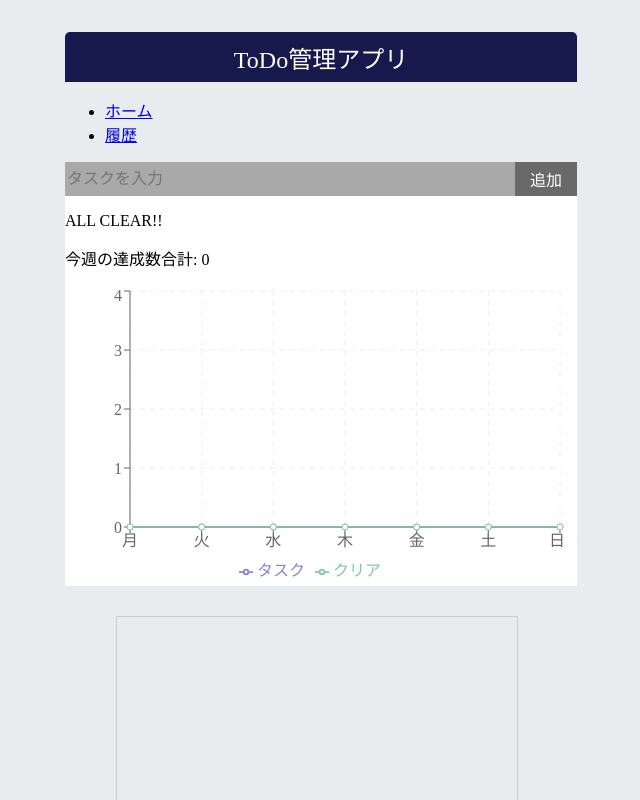
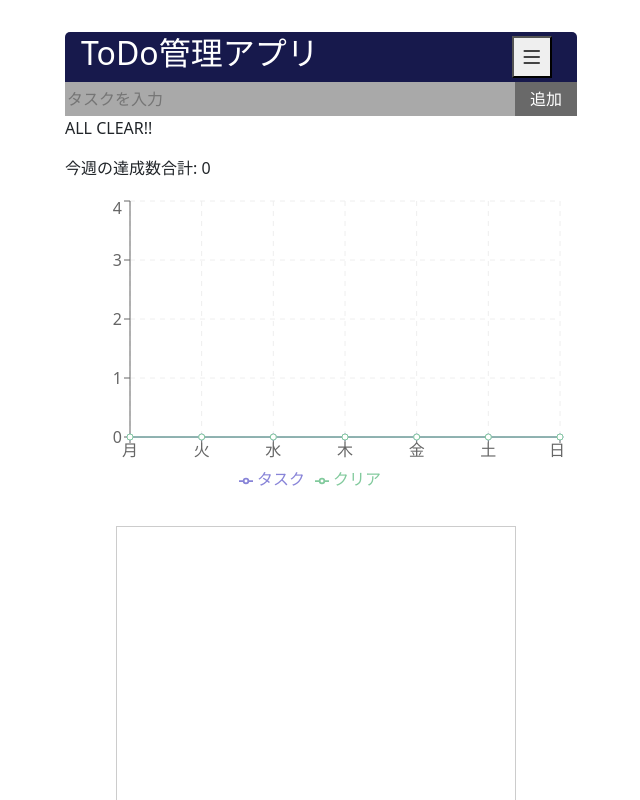
Before and after one commit to s1f10230171/react-todo-app, a React (Create React App) app: page / in a window 1280 px wide. Shown: the top 800 px of the page, without its empty margins (319-959 px from the left). Built offline with nearby package versions, Linux system fonts and the light colour scheme; the HTML template or start-up script is replaced by a standard one.

Commit message:
navをハンバーガーに

```diff
--- a/package.json
+++ b/package.json
@@ -7,6 +7,8 @@
     "@testing-library/jest-dom": "^6.6.3",
     "@testing-library/react": "^16.3.0",
     "@testing-library/user-event": "^13.5.0",
+    "bootstrap": "^5.3.6",
+    "bootstrap-icons": "^1.12.1",
     "react": "^19.1.0",
     "react-dom": "^19.1.0",
     "react-router-dom": "^7.5.3",
--- a/src/App.js
+++ b/src/App.js
@@ -7,6 +7,8 @@ import { BrowserRouter as Router, Routes, Route, Link } from "react-router-dom";
 import History from "./History";
 import Header from './Header';
 import StackedImages from './StackedImage';
+import 'bootstrap-icons/font/bootstrap-icons.css';
+import 'bootstrap/dist/css/bootstrap.min.css';
 
 function App() {
   const getToday = () => new Date().toISOString().split("T")[0];
@@ -100,7 +102,6 @@ function App() {
   return (
     <Router>
       <div className="App">
-        <div className='App-title'>ToDo管理アプリ</div>
         <Header />
         <Routes>
           <Route path="/" element={
--- /dev/null
+++ b/src/Header.css
@@ -0,0 +1,22 @@
+body {
+    height: 200vh;
+  }
+
+  header {
+    position: fixed;
+    height: 100px;
+  }
+
+  nav {
+    position: absolute;
+    top: 100%;
+    left: 0;
+    height: 0;
+    overflow: hidden;
+    transition: height 0.5s;
+  }
+
+  ul {
+    height: calc(100vh - 100px);
+    overflow-y: scroll;
+  }
--- a/src/Header.js
+++ b/src/Header.js
@@ -1,8 +1,22 @@
 import React, { useState } from 'react'
 import {Link} from "react-router-dom";
 
-const Header = () => {
+function Header() {
+    const [isOpen, setIsOpen] = useState(false);
+    const toggleContents = () => {
+            setIsOpen(!isOpen);
+    }
   return (
+    <div>
+        <div className="App-title row">
+            <div className="col-10">
+                <h2 className='ms-3'>ToDo管理アプリ</h2>
+            </div>
+            <div className="col-2">
+            <button onClick={toggleContents}>{isOpen ? <i className="bi bi-x-lg"></i>: <i className="bi bi-list"></i>}</button>
+            </div>
+        </div>
+    {isOpen &&(
     <header>
         <nav>
             <ul>
@@ -15,6 +29,8 @@ const Header = () => {
             </ul>
         </nav>
     </header>
+  )}
+    </div>
   )
 };
 
```
Also changed, not shown: 1 other file (tests, documents, lock files or other folders).
